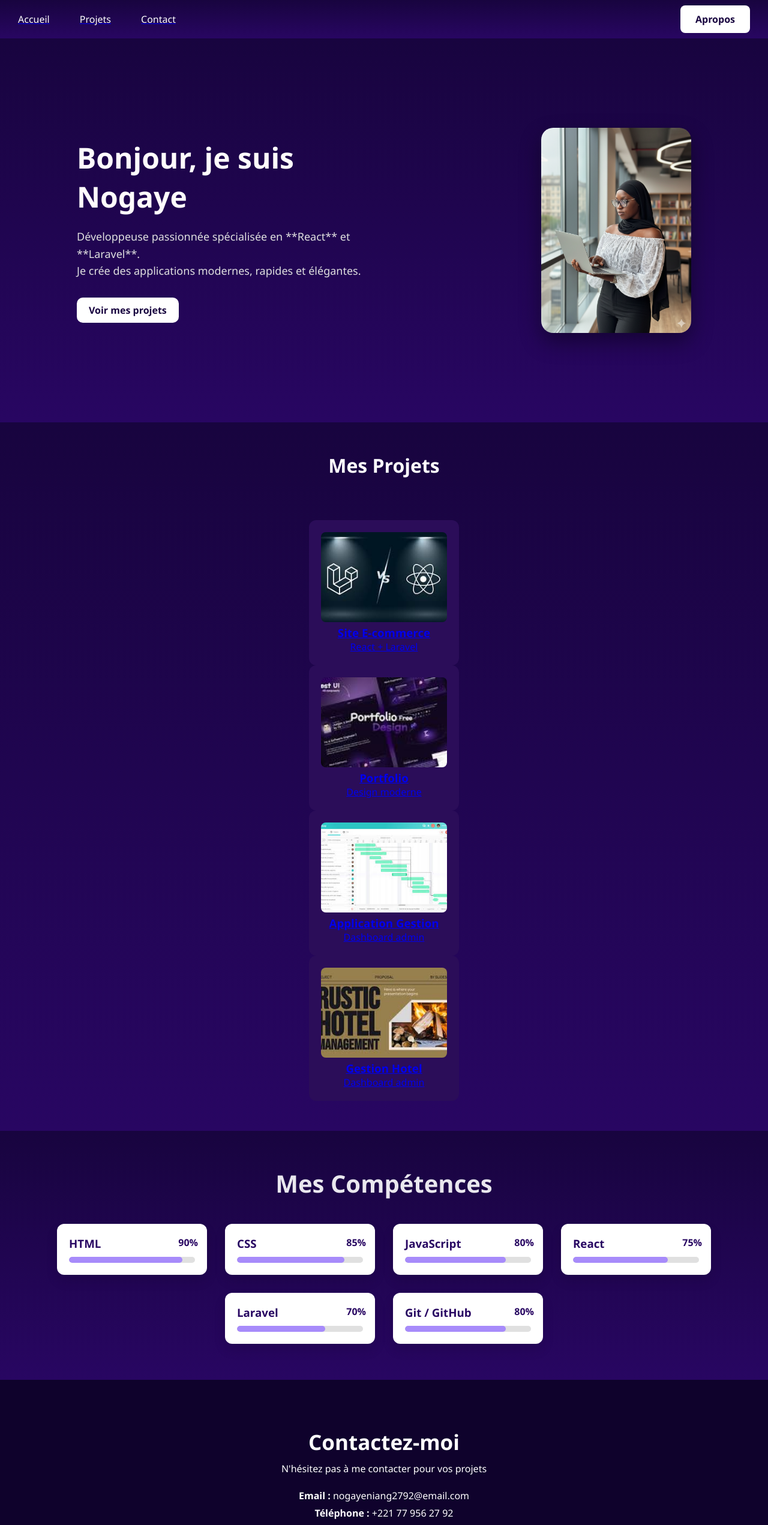
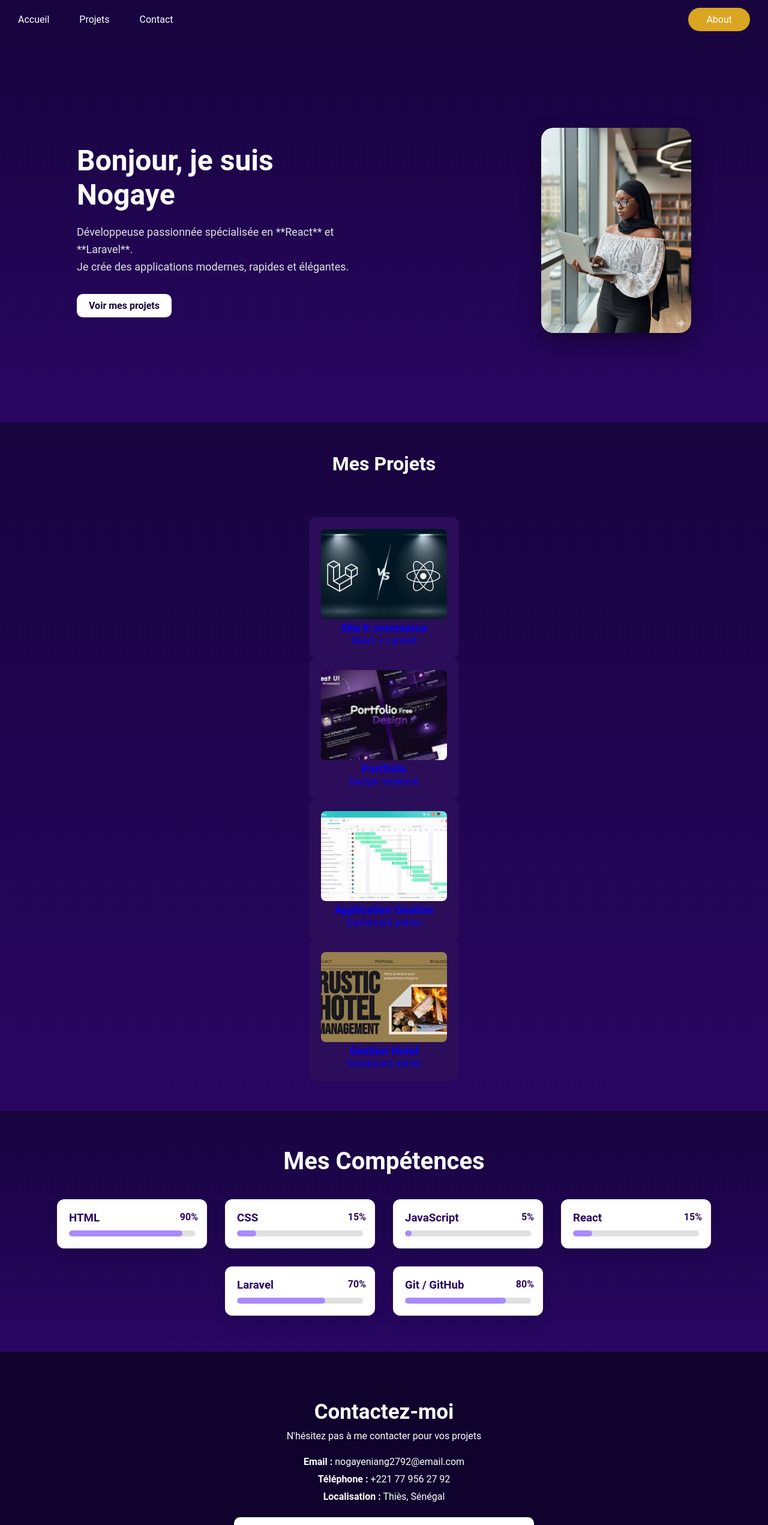
Before and after one commit to noksniang5336-cell/porfolio, a React app: page / in a window 1280 px wide. Shown: the top 2542 px of the page at 60% size. Built offline with nearby package versions, Linux system fonts and the light colour scheme; the HTML template or start-up script is replaced by a standard one.

Commit message:
premier commit

```diff
--- a/src/composants/Competences.jsx
+++ b/src/composants/Competences.jsx
@@ -2,9 +2,9 @@ import React from "react";
 
 const skillsData = [
   { name: "HTML", level: 90 },
-  { name: "CSS", level: 85 },
-  { name: "JavaScript", level: 80 },
-  { name: "React", level: 75 },
+  { name: "CSS", level: 15 },
+  { name: "JavaScript", level: 5 },
+  { name: "React", level: 15 },
   { name: "Laravel", level: 70 },
   { name: "Git / GitHub", level: 80 },
 ];
--- a/src/composants/Navbar.jsx
+++ b/src/composants/Navbar.jsx
@@ -19,7 +19,7 @@ const Navbar = () => {
               <NavLink to="/">
                 <p>Accueil</p>
               </NavLink>
-              <NavLink to="/Project">
+              <NavLink to="/project">
                <p>Projets</p>
               </NavLink>
               <NavLink to="/contact" >
@@ -29,11 +29,11 @@ const Navbar = () => {
 
         {/* droite */}
          <div className="menu">
-             <NavLink to="/Apropos">
-               <button className="bb">Apropos</button>
-                </NavLink>
-               </div>
-
+            <div className="about">About</div>
+            <IoMenu
+             onClick={() => setOpenMenu(!openMenu)}
+            className='burguer'  size={30} />
+         </div>
 
          {/* volet  */}
 
@@ -43,7 +43,7 @@ const Navbar = () => {
               <NavLink to="/">
                 <p>Accueil</p>
               </NavLink>
-              <NavLink to="/Projets">
+              <NavLink to="/projets">
                <p>Projets</p>
               </NavLink>
               <NavLink to="/contact" >
--- a/src/index.css
+++ b/src/index.css
@@ -1,17 +1,26 @@
-/* RESET */
-* {
+*{
   margin: 0;
   padding: 0;
   box-sizing: border-box;
-  font-family: 'Segoe UI', sans-serif;
+  text-decoration: none;
+  text-transform: none;
+  list-style: none;
+  font-family: Roboto;
 
 }
 
+body {
+  background: linear-gradient(#18043f, #280662);
+   background-repeat: no-repeat;
+   background-size: cover;
+   width: 100%;
+   height: 100%;
+}
 
 /* -------------navbar ------------ */
 
 nav {
-  background: linear-gradient(to bottom, #18043f, #280662);
+  background-color: transparent;
   display: flex;
   align-items: center;
   justify-content: space-between;
@@ -20,11 +29,13 @@ nav {
   color: white;
   position: relative;
 
-
-
 }
 
-
+nav .logo {
+  height: 120px;
+  width: 150px;
+   font-weight: bold;
+}
 
 /* lien */
 .lien {
@@ -53,7 +64,7 @@ nav {
 
 
 .lien p , .lien_mobile p {
-  color:white;
+  color:rgb(255, 255, 255);
 
 }
 .lien p:hover {
@@ -250,8 +261,6 @@ font-size: 14px;
 }
 
 .detail {
-     background: linear-gradient( #18043f, #280662);
-
   padding: 40px;
   min-height: 100vh;
   color: white;
@@ -383,6 +392,7 @@ h1 {
 /* Titre "À propos de moi" */
 .bo {
   font-size: 42px;
+  margin-bottom: 40px;
   position: relative;
   display: inline-block;
 }
@@ -404,6 +414,7 @@ h1 {
   line-height: 1.8;         /* Augmente l'espace entre les lignes */
   max-width: 800px;         /* Limite la largeur pour une lecture confortable */
   color: #d1d1d1;           /* Gris clair pour ne pas être trop agressif */
+  margin: 0 auto;           /* Centre le bloc de texte */
 }
 
 
@@ -426,62 +437,6 @@ h1 {
     font-size: 16px;
     text-align: justify;
   }
-}
-
-.skills {
-  padding: 60px 20px;
-  text-align: center;
-  background: linear-gradient( #18043f, #280662);
-}
-
-.skills h2 {
-  font-size: 2.5rem;
-  margin-bottom: 40px;
-  color: #e9e7ee;
-}
-
-.skills-list {
-  display: flex;
-  flex-wrap: wrap;
-  justify-content: center;
-  gap: 30px;
-}
-
-.skill-card {
-  background: white;
-  padding: 20px;
-  width: 250px;
-  border-radius: 12px;
-  box-shadow: 0 10px 20px rgba(0,0,0,0.1);
-  text-align: left;
-  position: relative;
-}
-
-.skill-card h3 {
-  margin-bottom: 10px;
-  color: #280662;
-}
-
-.skill-bar {
-  width: 100%;
-  height: 10px;
-  background: #e0e0e0;
-  border-radius: 5px;
-  overflow: hidden;
-}
-
-.skill-level {
-  height: 100%;
-  background: #a78bfa;
-  border-radius: 5px;
-}
-
-.skill-card span {
-  position: absolute;
-  right: 15px;
-  top: 20px;
-  font-weight: bold;
-  color: #280662;
 }
 .contact {
   padding: 80px;
@@ -528,6 +483,62 @@ h1 {
   background: #fff;
   cursor: pointer;
   font-weight: bold;
+}
+.skills {
+  padding: 60px 20px;
+  text-align: center;
+    background: linear-gradient( #18043f, #280662);
+
+}
+
+.skills h2 {
+  font-size: 2.5rem;
+  margin-bottom: 40px;
+  color: #fbfafd;
+}
+
+.skills-list {
+  display: flex;
+  flex-wrap: wrap;
+  justify-content: center;
+  gap: 30px;
+}
+
+.skill-card {
+  background: white;
+  padding: 20px;
+  width: 250px;
+  border-radius: 12px;
+  box-shadow: 0 10px 20px rgba(0,0,0,0.1);
+  text-align: left;
+  position: relative;
+}
+
+.skill-card h3 {
+  margin-bottom: 10px;
+  color: #280662;
+}
+
+.skill-bar {
+  width: 100%;
+  height: 10px;
+  background: #e0e0e0;
+  border-radius: 5px;
+  overflow: hidden;
+}
+
+.skill-level {
+  height: 100%;
+  background: #a78bfa;
+  border-radius: 5px;
+}
+
+.skill-card span {
+  position: absolute;
+  right: 15px;
+  top: 20px;
+  font-weight: bold;
+  color: #280662;
 }
 /* --- RESPONSIVE MOBILE --- */
 
```
